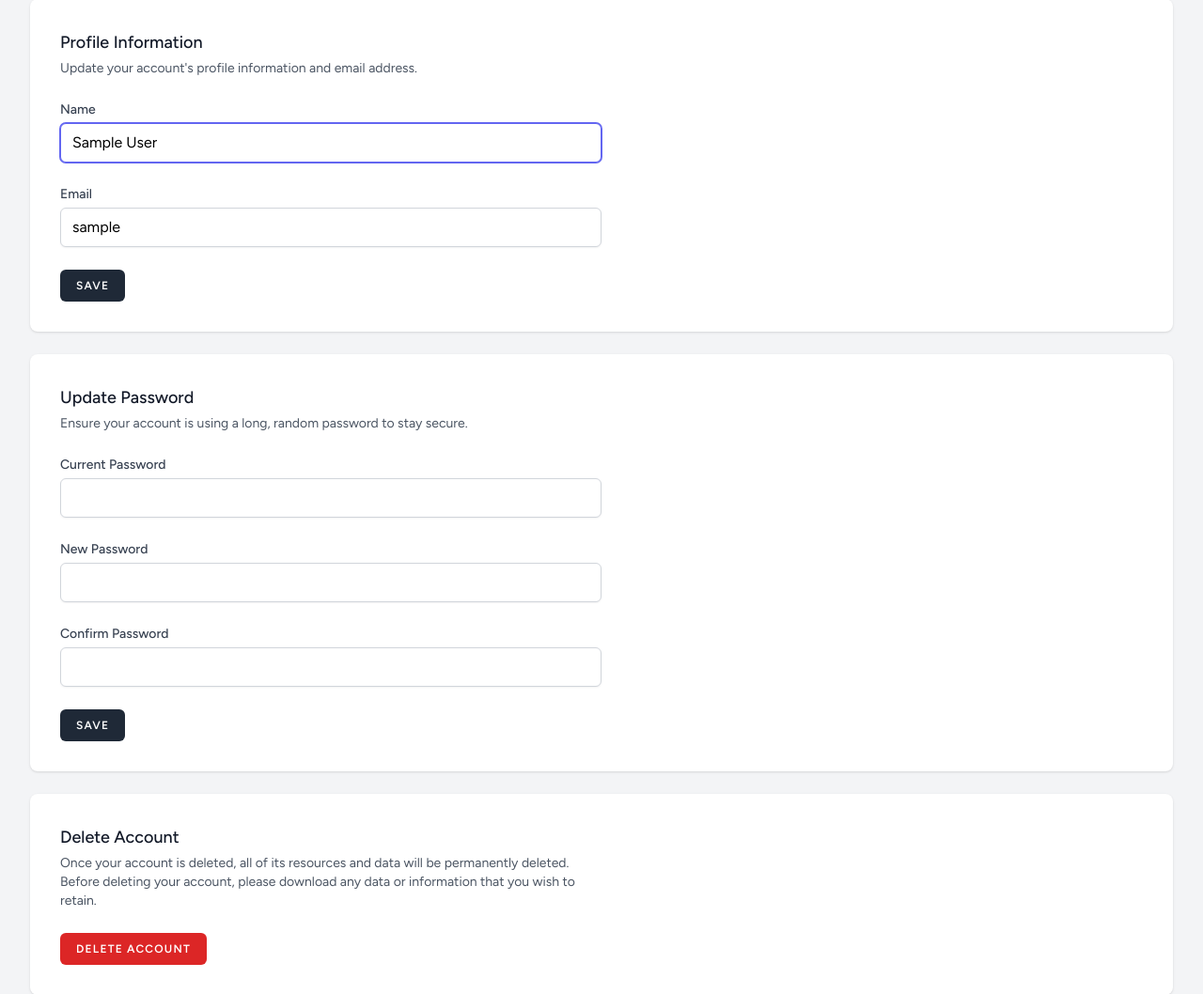
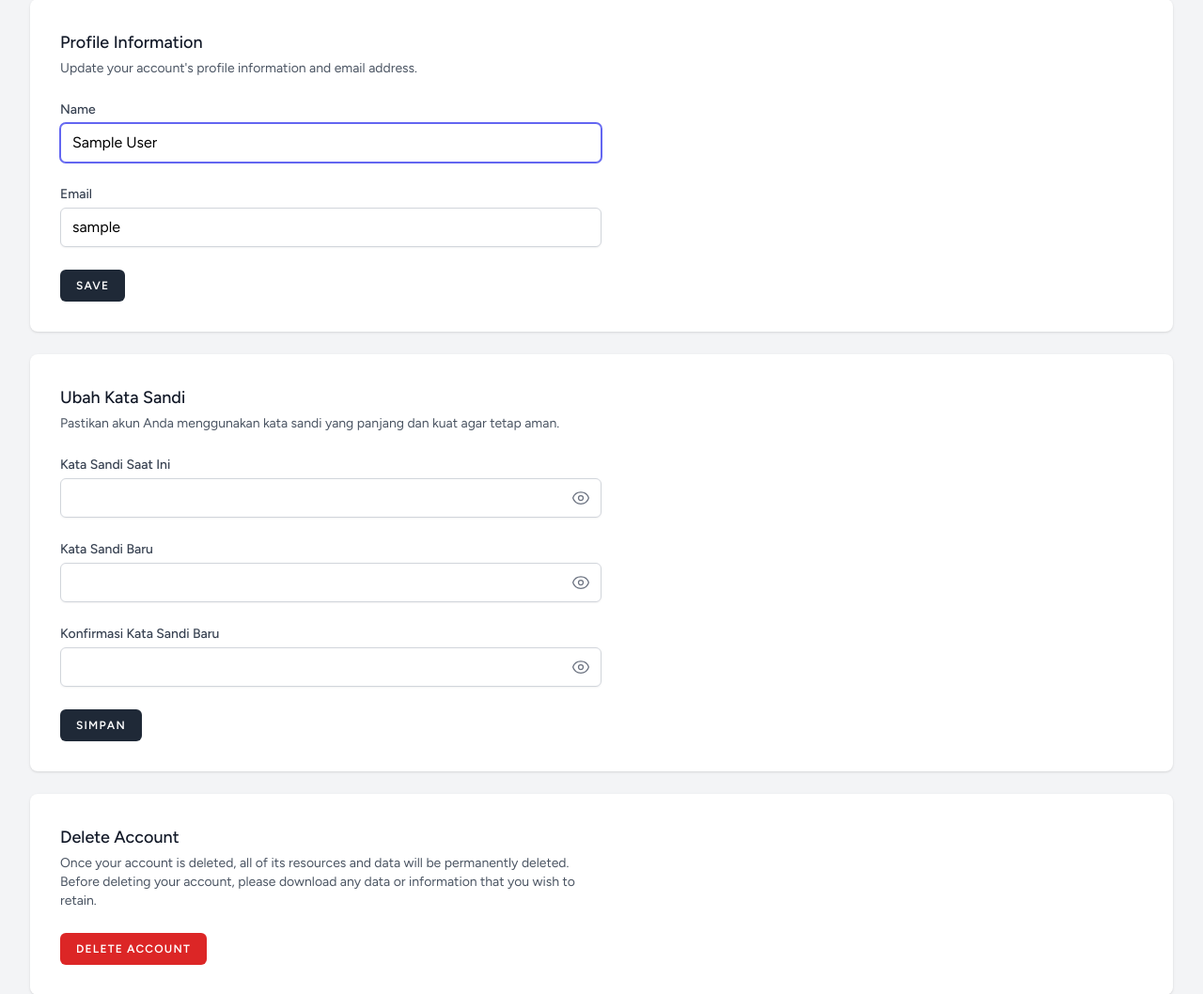
Before and after one commit to Arch-Ren/ProjekAkhirKelompok5-PAW, a Laravel app: page /profile in a window 1280 px wide. Shown: the part 187-1245 px from the top of the page at 94% size. Run offline with Laravel 12, Linux system fonts and the light colour scheme; the visitor is signed in with stand-in values (Sample User, id 1); style sheets or scripts are compiled from the project's sources; parts of the project's set-up code (start-up, migrations or seed data) failed here and were passed over; some libraries are stand-ins or nearby versions.

Commit message:
feat(profil): implementasi form ubah kata sandi admin berbahasa indonesia

```diff
--- a/resources/js/Pages/Profile/Partials/UpdatePasswordForm.jsx
+++ b/resources/js/Pages/Profile/Partials/UpdatePasswordForm.jsx
@@ -1,7 +1,7 @@
 import InputError from '@/Components/InputError';
 import InputLabel from '@/Components/InputLabel';
+import PasswordInput from '@/Components/PasswordInput';
 import PrimaryButton from '@/Components/PrimaryButton';
-import TextInput from '@/Components/TextInput';
 import { Transition } from '@headlessui/react';
 import { useForm } from '@inertiajs/react';
 import { useRef } from 'react';
@@ -48,12 +48,12 @@ export default function UpdatePasswordForm({ className = '' }) {
         <section className={className}>
             <header>
                 <h2 className="text-lg font-medium text-gray-900">
-                    Update Password
+                    Ubah Kata Sandi
                 </h2>
 
                 <p className="mt-1 text-sm text-gray-600">
-                    Ensure your account is using a long, random password to stay
-                    secure.
+                    Pastikan akun Anda menggunakan kata sandi yang panjang dan
+                    kuat agar tetap aman.
                 </p>
             </header>
 
@@ -61,17 +61,16 @@ export default function UpdatePasswordForm({ className = '' }) {
                 <div>
                     <InputLabel
                         htmlFor="current_password"
-                        value="Current Password"
+                        value="Kata Sandi Saat Ini"
                     />
 
-                    <TextInput
+                    <PasswordInput
                         id="current_password"
                         ref={currentPasswordInput}
                         value={data.current_password}
                         onChange={(e) =>
                             setData('current_password', e.target.value)
                         }
-                        type="password"
                         className="mt-1 block w-full"
                         autoComplete="current-password"
                     />
@@ -83,14 +82,13 @@ export default function UpdatePasswordForm({ className = '' }) {
                 </div>
 
                 <div>
-                    <InputLabel htmlFor="password" value="New Password" />
+                    <InputLabel htmlFor="password" value="Kata Sandi Baru" />
 
-                    <TextInput
+                    <PasswordInput
                         id="password"
                         ref={passwordInput}
                         value={data.password}
                         onChange={(e) => setData('password', e.target.value)}
-                        type="password"
                         className="mt-1 block w-full"
                         autoComplete="new-password"
                     />
@@ -101,16 +99,15 @@ export default function UpdatePasswordForm({ className = '' }) {
                 <div>
                     <InputLabel
                         htmlFor="password_confirmation"
-                        value="Confirm Password"
+                        value="Konfirmasi Kata Sandi Baru"
                     />
 
-                    <TextInput
+                    <PasswordInput
                         id="password_confirmation"
                         value={data.password_confirmation}
                         onChange={(e) =>
                             setData('password_confirmation', e.target.value)
                         }
-                        type="password"
                         className="mt-1 block w-full"
                         autoComplete="new-password"
                     />
@@ -122,7 +119,7 @@ export default function UpdatePasswordForm({ className = '' }) {
                 </div>
 
                 <div className="flex items-center gap-4">
-                    <PrimaryButton disabled={processing}>Save</PrimaryButton>
+                    <PrimaryButton disabled={processing}>Simpan</PrimaryButton>
 
                     <Transition
                         show={recentlySuccessful}
@@ -131,8 +128,8 @@ export default function UpdatePasswordForm({ className = '' }) {
                         leave="transition ease-in-out"
                         leaveTo="opacity-0"
                     >
-                        <p className="text-sm text-gray-600">
-                            Saved.
+                        <p className="text-sm text-green-600">
+                            Kata sandi berhasil diperbarui.
                         </p>
                     </Transition>
                 </div>
```
Also changed, not shown: app/Http/Controllers/Auth/PasswordController.php (+5 -9 lines), app/Http/Requests/UpdatePasswordRequest.php (added, +35 -0 lines).
